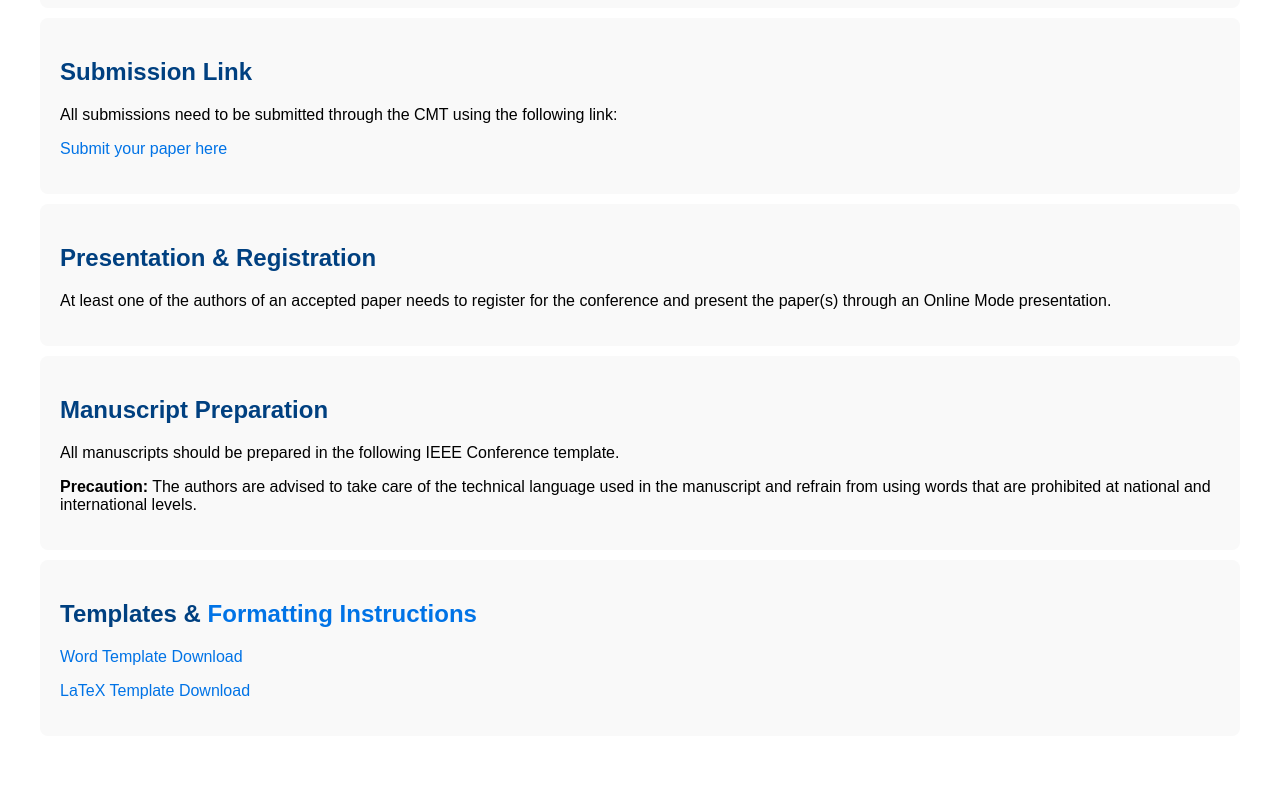
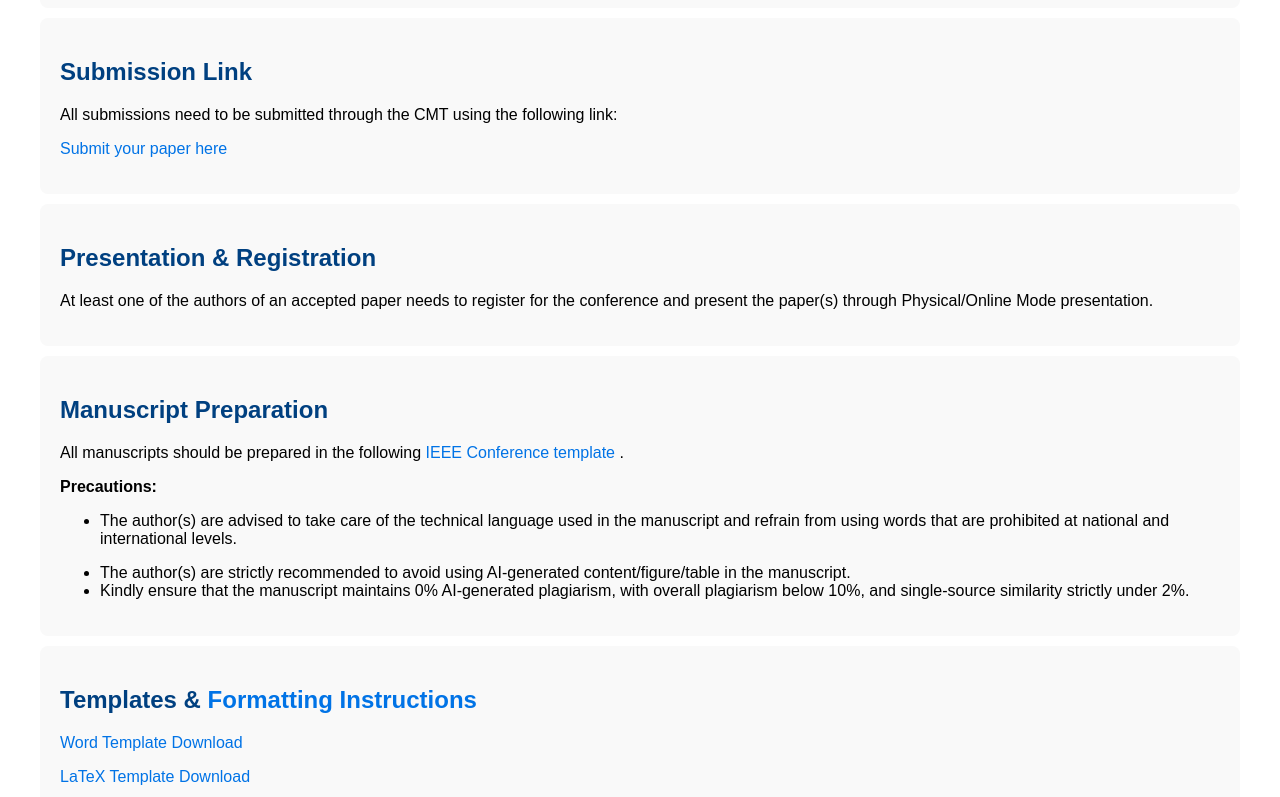
Before and after one commit to veningstonk/FAIDcom2026, a plain HTML site: page submission.html in a window 1280 px wide. Shown: the part 577-1374 px from the top of the page. Drawn offline with Linux system fonts and the light colour scheme.

Commit message:
Update submission.html

```diff
--- a/submission.html
+++ b/submission.html
@@ -77,12 +77,17 @@
         </div>
         <div class="section">
             <h2>Presentation & Registration</h2>
-            <p>At least one of the authors of an accepted paper needs to register for the conference and present the paper(s) through an Online Mode presentation.</p>
+            <p>At least one of the authors of an accepted paper needs to register for the conference and present the paper(s) through Physical/Online Mode presentation.</p>
         </div>
         <div class="section">
             <h2>Manuscript Preparation</h2>
-            <p>All manuscripts should be prepared in the following IEEE Conference template.</p>
-            <p><strong>Precaution:</strong> The authors are advised to take care of the technical language used in the manuscript and refrain from using words that are prohibited at national and international levels.</p>
+            <p>All manuscripts should be prepared in the following <a href = cfp.html> IEEE Conference template </a>.</p>
+            <p><strong>Precautions:</strong>
+		<ul>
+			<li> The author(s) are advised to take care of the technical language used in the manuscript and refrain from using words that are prohibited at national and international levels.</p>
+			<li> The author(s) are strictly recommended to avoid using AI-generated content/figure/table in the manuscript.
+			<li>  Kindly ensure that the manuscript maintains 0% AI-generated plagiarism, with overall plagiarism below 10%, and single-source similarity strictly under 2%.
+		</ul>
         </div>
         <div class="section">
             <h2>Templates & <a href = https://www.ieee.org/conferences/publishing/templates.html> Formatting Instructions </a></h2>
```
